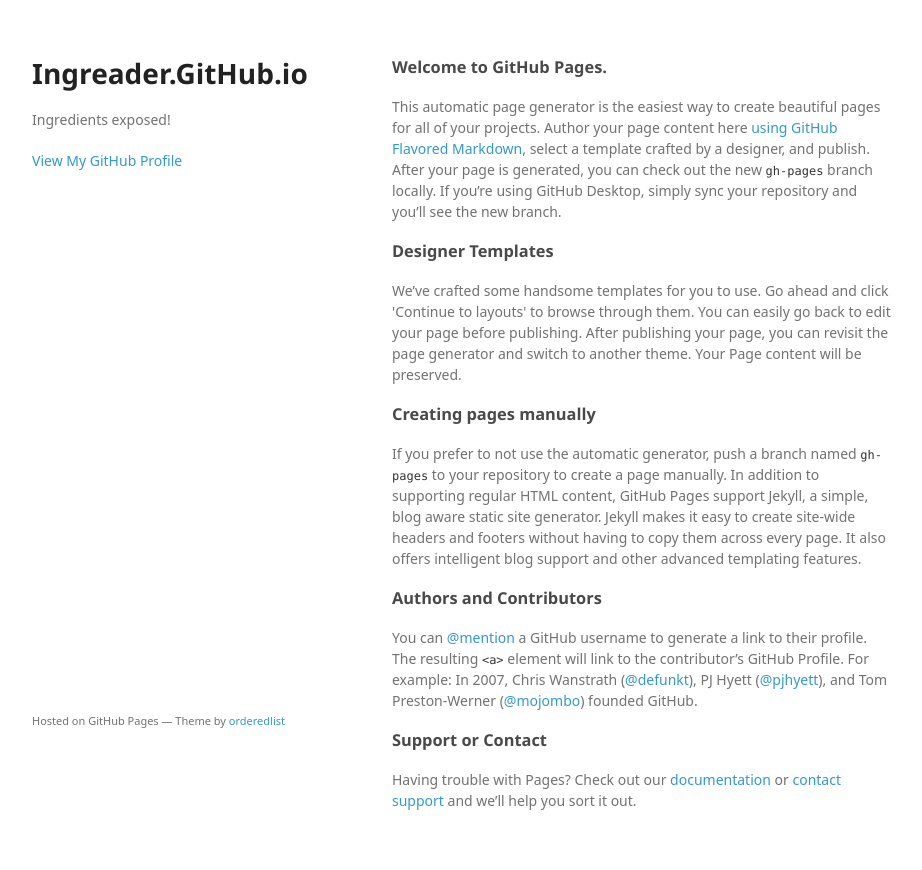
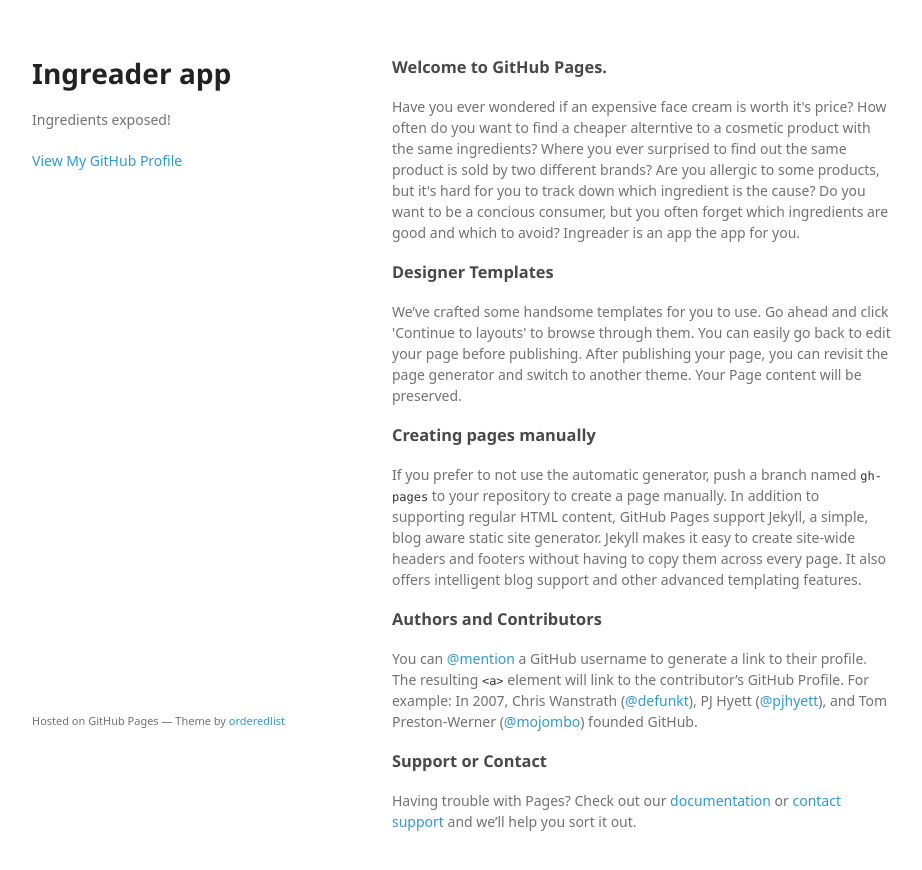
Before and after one commit to Ingreader/ingreader.github.io, a plain HTML site: page index.html in a window 1280 px wide. Shown: the whole page, without its empty margins (178-1100 px from the left). Drawn offline with Linux system fonts and the light colour scheme; a web font is replaced by a local one.

Commit message:
first paragraph
Text of the first paragraph

```diff
--- a/index.html
+++ b/index.html
@@ -15,7 +15,7 @@
   <body>
     <div class="wrapper">
       <header>
-        <h1>Ingreader.GitHub.io</h1>
+        <h1>Ingreader app</h1>
         <p>Ingredients exposed!</p>
 
 
@@ -26,7 +26,8 @@
         <h3>
 <a id="welcome-to-github-pages" class="anchor" href="#welcome-to-github-pages" aria-hidden="true"><span class="octicon octicon-link"></span></a>Welcome to GitHub Pages.</h3>
 
-<p>This automatic page generator is the easiest way to create beautiful pages for all of your projects. Author your page content here <a href="https://guides.github.com/features/mastering-markdown/">using GitHub Flavored Markdown</a>, select a template crafted by a designer, and publish. After your page is generated, you can check out the new <code>gh-pages</code> branch locally. If you’re using GitHub Desktop, simply sync your repository and you’ll see the new branch.</p>
+<p>Have you ever wondered if an expensive face cream is worth it's price? How often do you want to find a cheaper alterntive to a cosmetic product with the same ingredients? Where you ever surprised to find out the same product is sold by two different brands?
+ Are you allergic to some products, but it's hard for you to track down which ingredient is the cause? Do you want to be a concious consumer, but you often forget which ingredients are good and which to avoid? Ingreader is an app the app for you. </p>
 
 <h3>
 <a id="designer-templates" class="anchor" href="#designer-templates" aria-hidden="true"><span class="octicon octicon-link"></span></a>Designer Templates</h3>
```
